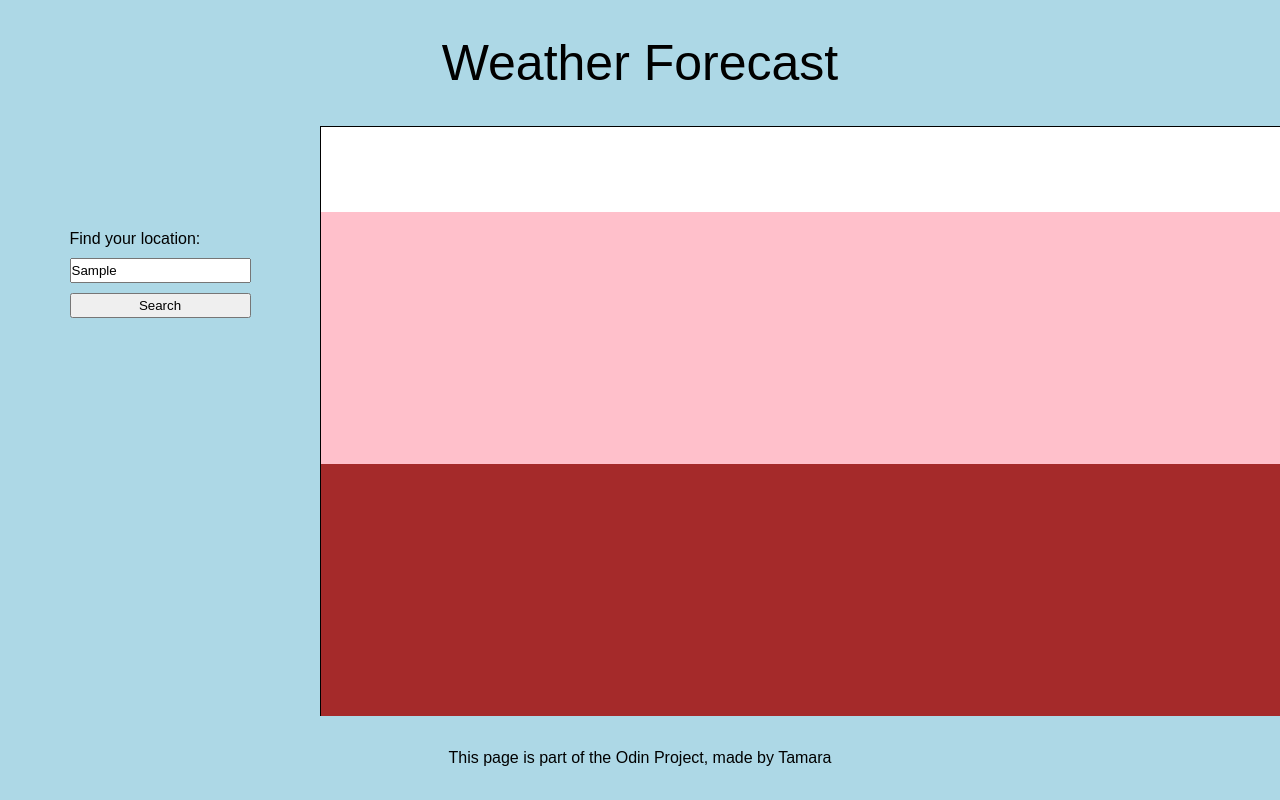
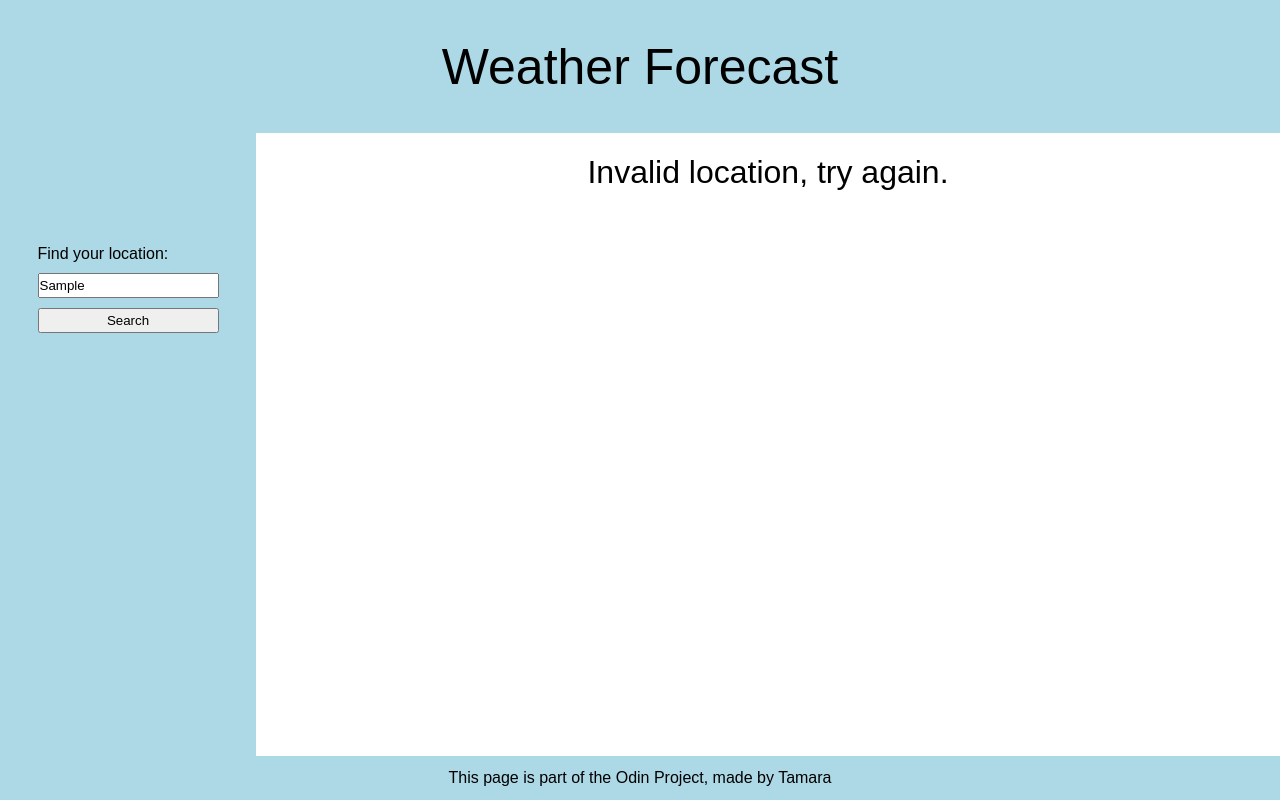
Before and after one commit to Zelouchan/Weather-App, a website built with webpack: page src/index.html in a window 1280 px wide. Both pictures are taken after typing "Sample" into the empty fields and a click on the button "Search". Built offline with nearby package versions, Linux system fonts and the light colour scheme; no server answers.

Commit message:
main code up and running

```diff
--- a/src/index.html
+++ b/src/index.html
@@ -12,7 +12,7 @@
 			<div class="searchBar">
 				<label for="site-search">Find your location:</label>
 				<input type="search" id="locationSearch" name="search" />
-				<button>Search</button>
+				<button id="locationClick">Search</button>
 			</div>
 		</nav>
 
--- a/src/index.js
+++ b/src/index.js
@@ -2,11 +2,77 @@ import "./style.css";
 
 let weatherData = [];
 let forecast = [];
+const forecastWeatherDiv = document.querySelector(".forecast");
+const locationClick = document.getElementById("locationClick");
+
+locationClick.addEventListener("click", locationSearch);
+
+function locationSearch() {
+  const locationSearched = document.getElementById("locationSearch").value;
+
+  if (locationSearched.trim() === "") {
+    alert("Please enter a location!");
+    return;
+  }
+
+  const locationSearch = document.querySelector(".location");
+  locationSearch.textContent = `Searching weather for ${locationSearched}`;
+
+  fetch(
+    `https://weather.visualcrossing.com/VisualCrossingWebServices/rest/services/timeline/${locationSearched}?unitGroup=metric&elements=datetime%2Cname%2Ctemp%2Cprecip%2Cprecipprob%2Cwindspeed%2Csunrise%2Csunset%2Cconditions%2Cdescription%2Cicon&include=days%2Ccurrent%2Chours&key=TM83W5Y74VRXPFP7SHC35GFZM&contentType=json`
+  )
+    .then((response) => response.json())
+    .then((data) => {
+      weatherData = data.currentConditions;
+      forecast = data.days;
+      console.log(weatherData);
+      console.log(forecast);
+
+      locationSearch.textContent = `Weather for ${locationSearched}`;
+
+      createCurrentWeatherDisplay();
+      forecastWeatherDiv.innerHTML = "";
+      createForecastDay(1);
+      createForecastDay(2);
+      createForecastDay(3);
+      createForecastDay(4);
+      createForecastDay(5);
+    })
+    .catch((error) => console.error("Error:", error));
+  locationSearch.textContent = "Invalid location, try again.";
+  document.querySelector(".currentWeather").innerHTML = "";
+}
+
+function createForecastDay(index) {
+  const forecastWeatherDiv = document.querySelector(".forecast");
+
+  const forecastDay = document.createElement("div");
+  forecastDay.classList.add("forecastDay");
+
+  const dayDate = document.createElement("div");
+  dayDate.innerText = `${forecast[index].datetime}`;
+  forecastDay.appendChild(dayDate);
+
+  const dayTemp = document.createElement("div");
+  dayTemp.innerText = `It will be ${forecast[index].temp} degrees.`;
+  forecastDay.appendChild(dayTemp);
+
+  const dayRain = document.createElement("div");
+  dayRain.innerText = `There is a ${forecast[index].precipprob}% chance of rain.`;
+  forecastDay.appendChild(dayRain);
+
+  const dayCondition = document.createElement("div");
+  dayCondition.innerText = `Overal the weather will be ${forecast[index].conditions}.`;
+  forecastDay.appendChild(dayCondition);
+
+  forecastWeatherDiv.appendChild(forecastDay);
+}
+
+createForecastDay();
 
 function createCurrentWeatherDisplay() {
-    const currentLocationDiv = document.querySelector(".location");
   const currentWeatherDiv = document.querySelector(".currentWeather");
-
+  currentWeatherDiv.innerHTML = "";
 
   const currentTempDiv = document.createElement("div");
   currentTempDiv.id = "current";
@@ -29,16 +95,3 @@ function createCurrentWeatherDisplay() {
   currentWeatherDiv.appendChild(currentRiseDiv);
   currentWeatherDiv.appendChild(currentSetDiv);
 }
-
-fetch(
-  "https://weather.visualcrossing.com/VisualCrossingWebServices/rest/services/timeline/Hertford?unitGroup=metric&elements=datetime%2Cname%2Ctemp%2Cprecip%2Cprecipprob%2Cwindspeed%2Csunrise%2Csunset%2Cconditions%2Cdescription%2Cicon&include=days%2Ccurrent%2Chours&key=TM83W5Y74VRXPFP7SHC35GFZM&contentType=json"
-)
-  .then((response) => response.json())
-  .then((data) => {
-    weatherData = data.currentConditions;
-    forecast = data.days;
-    console.log(weatherData);
-    console.table(forecast);
-    createCurrentWeatherDisplay();
-  })
-  .catch((error) => console.error("Error:", error));
--- a/src/style.css
+++ b/src/style.css
@@ -9,12 +9,12 @@ body {
   height: 100%;
   width: 100%;
   display: grid;
-	grid-template-columns: 1fr 3fr;
-	grid-template-rows: 1.5fr 7fr 1fr;
+  grid-template-columns: 1fr 4fr;
+  grid-template-rows: 1.5fr 7fr 0.5fr;
   grid-template-areas:
-		'header header'
-		'nav main'
-		'footer footer';
+    "header header"
+    "nav main"
+    "footer footer";
   font-family: Arial, Helvetica, sans-serif;
   box-sizing: border-box;
 }
@@ -57,18 +57,16 @@ nav {
 
 .main {
   grid-area: main;
-	background-color: pink;
   height: 100%;
   width: 100%;
   display: grid;
-    grid-template-rows: 1fr 3fr 3fr;
-    border: 1px solid black;
+  grid-template-rows: 1fr 3fr 4fr;
 }
 
 .location {
-    background-color: white;
   display: grid;
   place-items: center;
+  font-size: 2em;
 }
 
 .currentWeather {
@@ -86,7 +84,19 @@ place-content: center;
 }
 
 .forecast {
-    background-color: brown;
+  display: grid;
+  grid-template-columns: repeat(5, 1fr);
+  gap: 1%;
+}
+
+.forecast div {
+  display: grid;
+}
+
+.forecastDay {
+	grid-template-rows: 1fr 2fr 2fr 2fr;
+	text-align: center;
+	padding: 1%;
 }
 
 #current {
@@ -97,7 +107,6 @@ place-content: center;
   grid-area: rain;
 }
 
-
 footer {
   grid-area: footer;
 }
```
Lines whose indentation alone changed are shown as unchanged.
